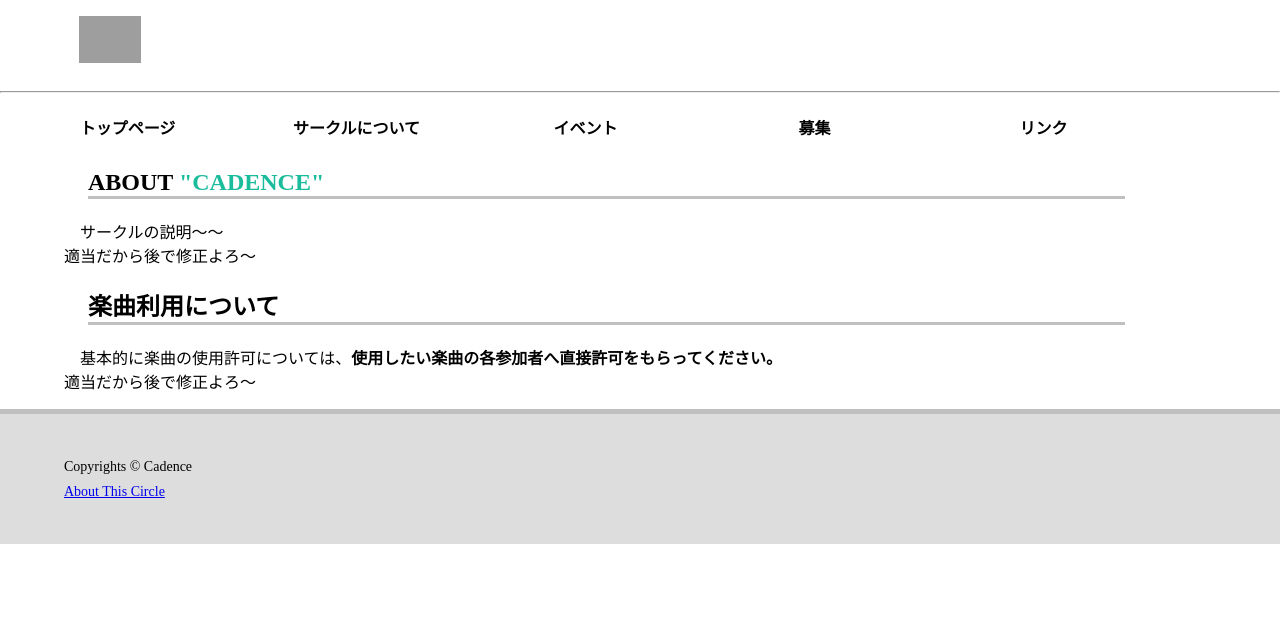
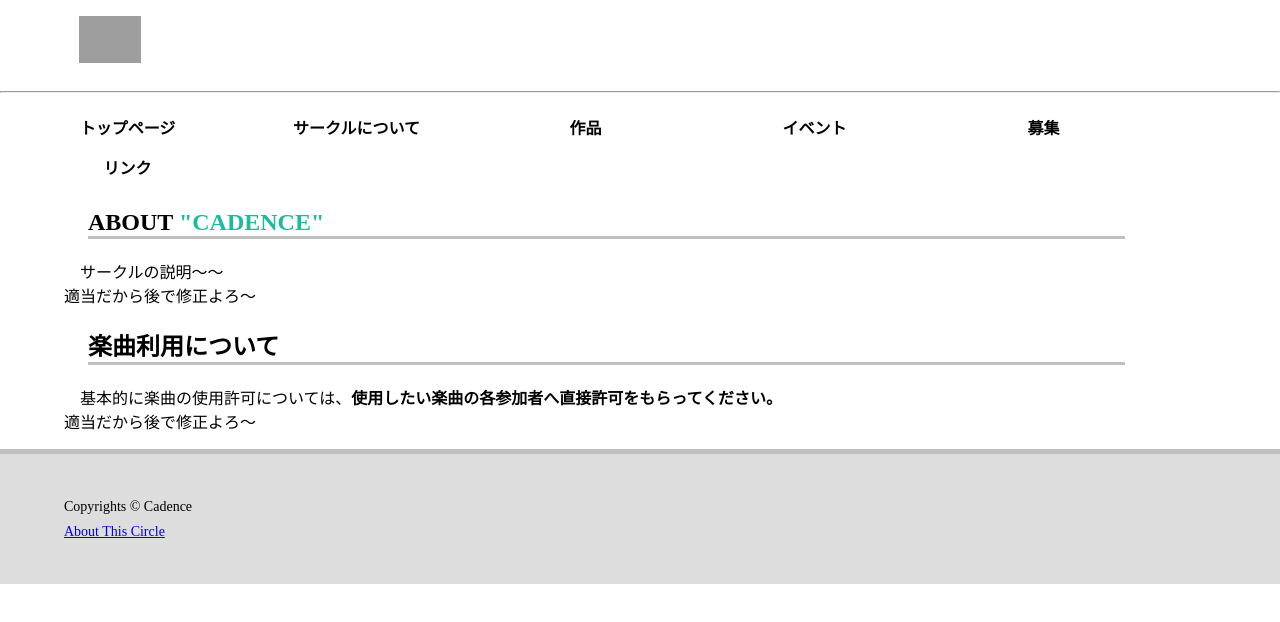
Before and after one commit to alcatlaz/Cadence, a plain HTML site: page about/index.html in a window 1280 px wide. Drawn offline with Linux system fonts and the light colour scheme; grey boxes are pictures that could not be loaded.

Commit message:
Update index.html

```diff
--- a/about/index.html
+++ b/about/index.html
@@ -22,6 +22,7 @@
 					<ul class="menu">
 						<li><a href="../index.html" target="_parent">トップページ</a></li>
 						<li><a href="./about/index.html" target="_parent">サークルについて</a></li>
+						<li><a href="./portfolio/index.html" target="_parent">作品</a></li>
 						<li><a href="index.html" target="_parent">イベント</a>
 							<ul>
 								<li><a href="./event/SDFirst.html" target="_parent">【入門編】サウンド＋デザインジャム</a></li>
```
